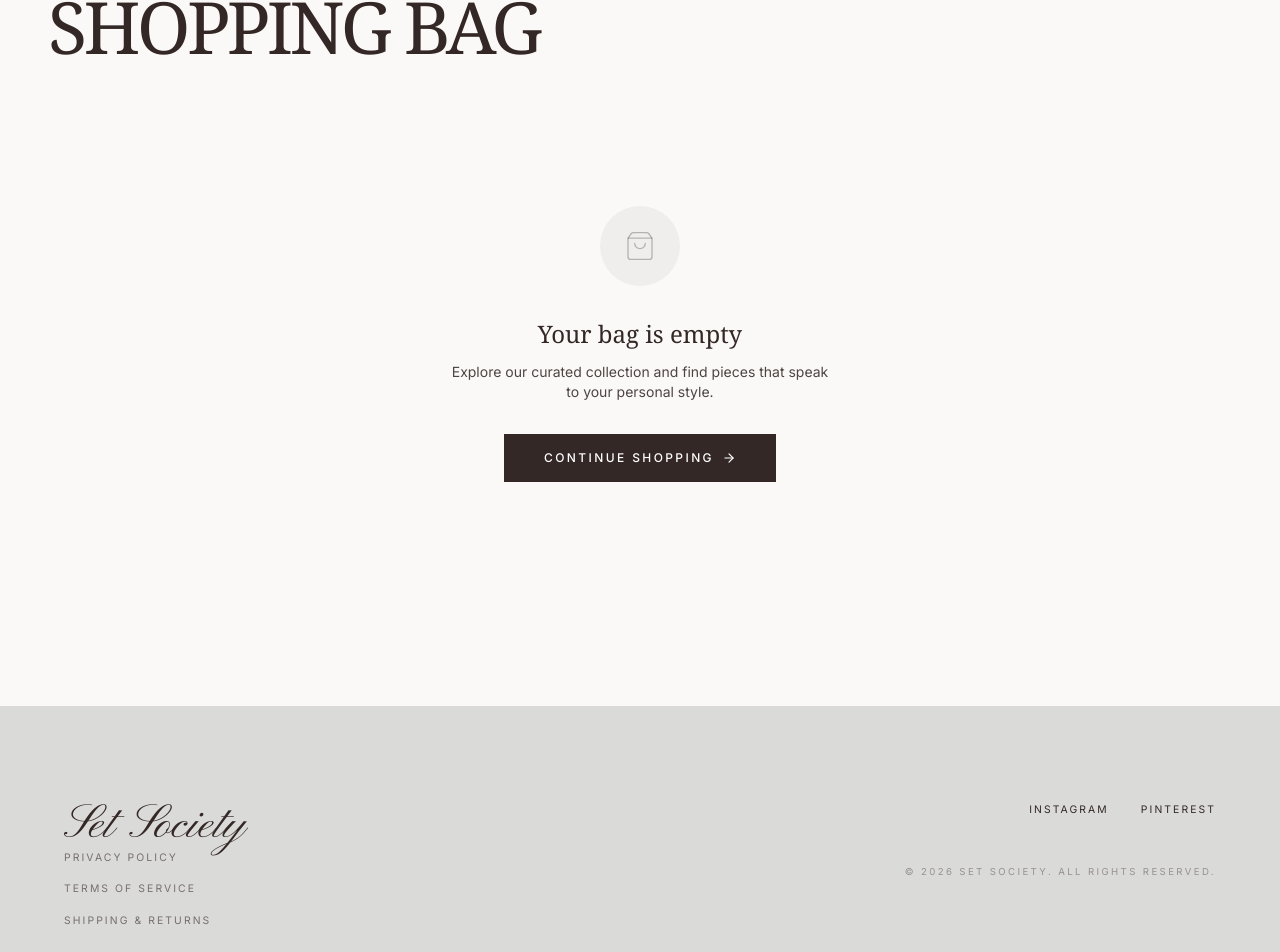
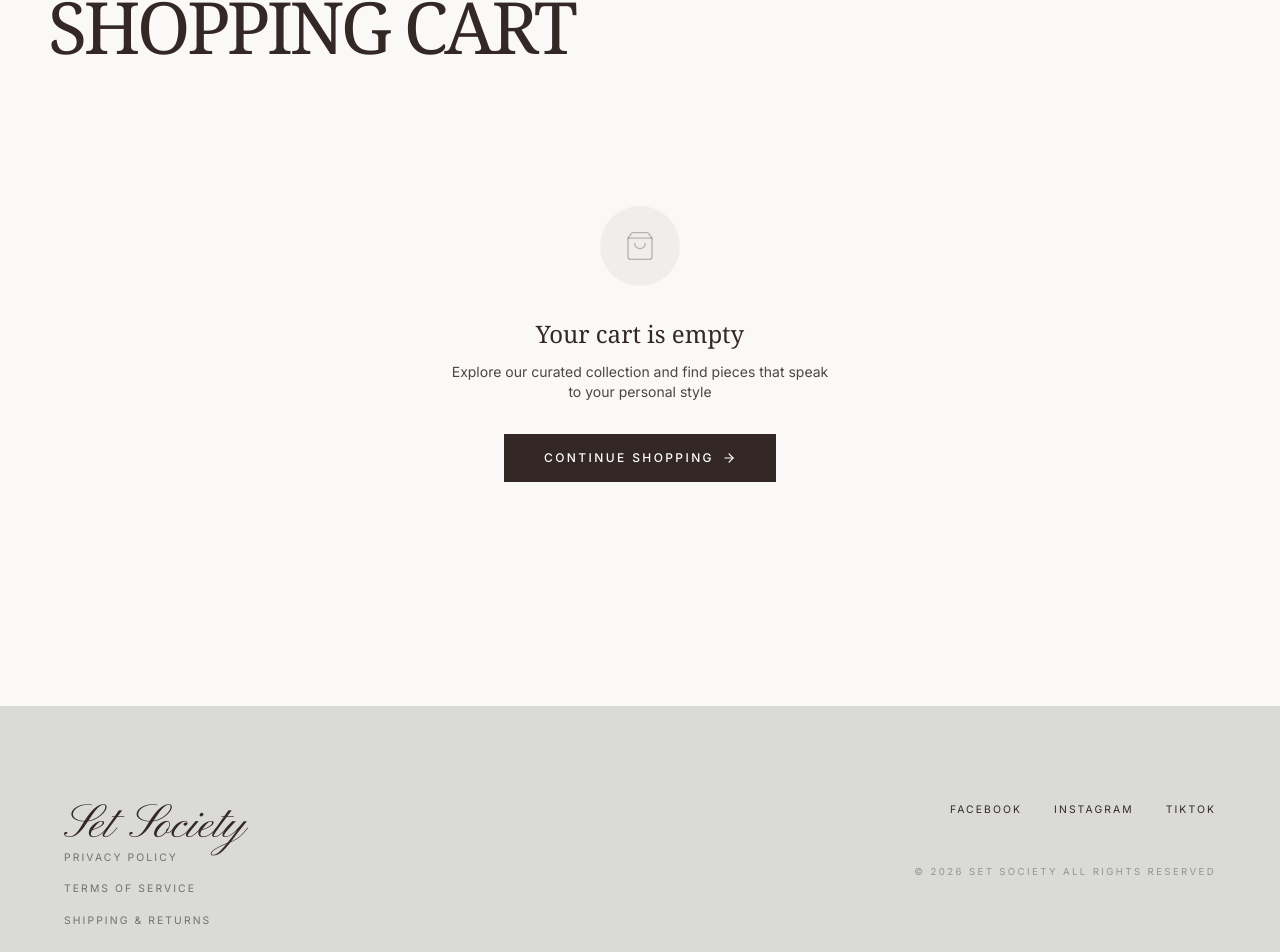
Before and after one commit to salehchadi/Set-Society-, a React (Vite) app: page /cart in a window 1280 px wide. Shown: the part 146-1098 px from the top of the page. Built offline with nearby package versions, Linux system fonts and the light colour scheme.

Commit message:
Apply minor updates

```diff
--- a/src/components/home/BrandStory.tsx
+++ b/src/components/home/BrandStory.tsx
@@ -14,13 +14,13 @@ export default function BrandStory() {
             OUR STORY
           </p>
           <h2 className="font-serif text-4xl md:text-5xl leading-tight text-primary">
-            Less Effort.<br />Better Outfits.
+            Less Effort<br />Better Outfits
           </h2>
           <p className="text-sm md:text-base leading-[1.8] text-on-surface-variant max-w-lg mx-auto">
-            Set Society was created with everyday simplicity in mind. We believe in crafting basic, elevated sets designed to make getting ready feel easier, without compromising on comfort or style.
+            Set Society was created with everyday simplicity in mind. We believe in crafting basic, elevated sets designed to make getting ready feel easier, without compromising on comfort or style
           </p>
           <div className="pt-6">
-            <span className="font-script text-4xl text-primary">Made with care.</span>
+            <span className="font-script text-4xl text-primary">Made with care</span>
           </div>
         </motion.div>
       </div>
--- a/src/components/home/HeroSection.tsx
+++ b/src/components/home/HeroSection.tsx
@@ -41,7 +41,7 @@ export default function HeroSection() {
           <img
             src={IMAGES.hero}
             alt="Coming Soon"
-            className="w-full h-full object-cover object-top"
+            className="w-full h-full object-fill object-top"
             referrerPolicy="no-referrer"
           />
         </div>
--- a/src/components/home/Newsletter.tsx
+++ b/src/components/home/Newsletter.tsx
@@ -14,7 +14,7 @@ export default function Newsletter() {
           Join the Atelier<br />Journal
         </motion.h3>
         <p className="text-sm opacity-70 tracking-wide max-w-sm mx-auto">
-          Be the first to access limited collections and editorial insights.
+          Be the first to access limited collections and editorial insights
         </p>
         <div className="relative max-w-md mx-auto group">
           <input
--- a/src/components/layout/Footer.tsx
+++ b/src/components/layout/Footer.tsx
@@ -34,7 +34,7 @@ export default function Footer() {
 
         <div className="space-y-12 md:text-right w-full md:w-auto">
           <div className="flex gap-8 md:justify-end">
-            {["Instagram", "Pinterest"].map((social) => (
+            {["Facebook", "Instagram", "TikTok"].map((social) => (
               <a
                 key={social}
                 href="#"
@@ -45,7 +45,7 @@ export default function Footer() {
             ))}
           </div>
           <p className="text-[0.6rem] uppercase tracking-[0.25em] text-primary/40">
-            © 2026 SET SOCIETY. ALL RIGHTS RESERVED.
+            © 2026 SET SOCIETY ALL RIGHTS RESERVED
           </p>
         </div>
       </div>
--- a/src/components/layout/MobileMenu.tsx
+++ b/src/components/layout/MobileMenu.tsx
@@ -74,7 +74,7 @@ export default function MobileMenu({ isOpen, onClose }: MobileMenuProps) {
             {/* Footer */}
             <div className="mt-auto p-8 space-y-4">
               <div className="flex gap-6">
-                {["Instagram", "Pinterest"].map((social) => (
+                {["Facebook", "Instagram", "TikTok"].map((social) => (
                   <a
                     key={social}
                     href="#"
--- a/src/components/ui/ProductCard.tsx
+++ b/src/components/ui/ProductCard.tsx
@@ -132,8 +132,7 @@ export default function ProductCard({ product, index = 0 }: ProductCardProps) {
               >
                  ✕
               </button>
-              <h2 className="font-serif text-2xl mb-6 text-primary">{product.name} Size Chart</h2>
-              <div className="overflow-x-auto">
+              <div className="mt-8 overflow-x-auto">
                  <table className="w-full text-left text-sm border-collapse">
                     <thead>
                        <tr className="border-b border-primary/20">
--- a/src/pages/CartPage.tsx
+++ b/src/pages/CartPage.tsx
@@ -20,7 +20,7 @@ export default function CartPage() {
         </p>
         <div className="flex items-end justify-between">
           <h1 className="font-serif text-5xl md:text-6xl lg:text-7xl uppercase tracking-tighter text-primary">
-            Shopping Bag
+            Shopping Cart
           </h1>
           {items.length > 0 && (
             <span className="text-sm text-on-surface-variant">
@@ -37,9 +37,9 @@ export default function CartPage() {
             <ShoppingBag size={32} strokeWidth={1} className="text-primary/30" />
           </div>
           <div className="space-y-3">
-            <p className="font-serif text-2xl text-primary">Your bag is empty</p>
+            <p className="font-serif text-2xl text-primary">Your cart is empty</p>
             <p className="text-sm text-on-surface-variant max-w-sm mx-auto">
-              Explore our curated collection and find pieces that speak to your personal style.
+              Explore our curated collection and find pieces that speak to your personal style
             </p>
           </div>
           <Link to="/products">
--- a/src/pages/ReturnRefundPage.tsx
+++ b/src/pages/ReturnRefundPage.tsx
@@ -45,10 +45,10 @@ export default function ReturnRefundPage() {
             Returns & Refunds
           </h1>
           <p className="text-sm md:text-base leading-[1.8] text-on-surface-variant max-w-2xl">
-            We believe in the quality of every garment that leaves our atelier. Your satisfaction is our highest commitment.
+            We believe in the quality of every garment that leaves our atelier. Your satisfaction is our highest commitment
           </p>
           <div className="pt-6">
-            <span className="font-script text-3xl text-primary">Your satisfaction, guaranteed.</span>
+            <span className="font-script text-3xl text-primary">Your satisfaction, guaranteed</span>
           </div>
         </AnimatedSection>
       </section>
@@ -172,7 +172,7 @@ export default function ReturnRefundPage() {
             Still Have Questions?
           </motion.h3>
           <p className="text-sm opacity-70">
-            Our Atelier Care team is here to help with any concerns.
+            Our Atelier Care team is here to help with any concerns
           </p>
           <motion.a
             href="mailto:care@setsociety.com"
```
Also changed, not shown: src/pages/AboutPage.tsx (+7 -7 lines).
